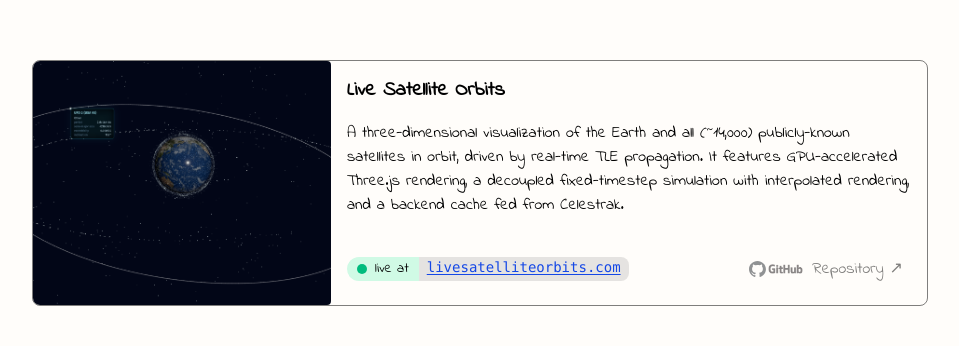
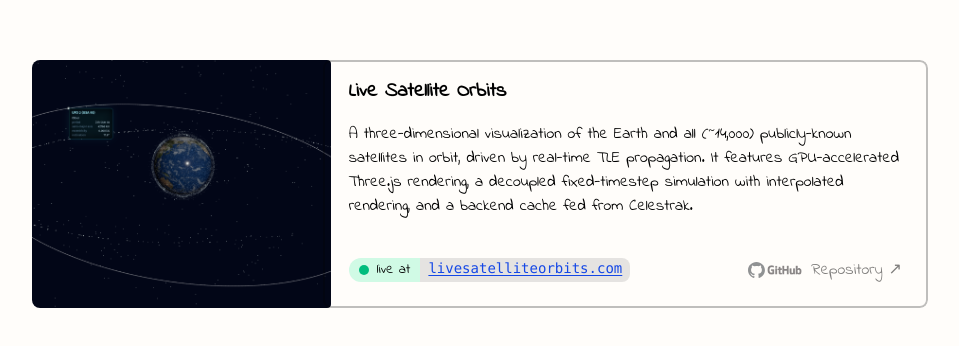
Before and after one commit to ageofabenius/ben-personal-site, a SvelteKit app: page /projects in a window 1280 px wide. Shown: the part 104-450 px from the top of the page, without its empty margins (160-1119 px from the left). Built offline with nearby package versions, Linux system fonts and the light colour scheme.

Commit message:
Softened and cleaned up project card styling

```diff
--- a/src/routes/projects/Card.svelte
+++ b/src/routes/projects/Card.svelte
@@ -20,8 +20,7 @@
     grid grid-cols-1
     overflow-hidden
     rounded-lg
-    border
-    border-black/50 lg:grid-cols-3
+	lg:grid-cols-3
     {LAYOUT_DEBUG && 'bg-orange-200'}"
 >
 	<!-- Screenshot -->
@@ -35,7 +34,27 @@
 		{/if}
 	</div>
 	<!-- Text -->
-	<div class="flex flex-col gap-4 p-4 lg:col-span-2 {LAYOUT_DEBUG && 'bg-fuchsia-100'}">
+	<div
+		class="
+		-mt-2
+		rounded-lg
+		border-2
+		border-black/25
+		pt-2
+		lg:col-span-2
+		lg:mt-0
+		lg:-ml-2
+		lg:pt-0
+		lg:pl-2
+		"
+	>
+		<div
+			class="
+			flex flex-col
+			gap-4
+			p-4
+			{LAYOUT_DEBUG && 'bg-fuchsia-100'}"
+		>
 			<!-- Title -->
 			<h1 class="text-xl font-semibold {LAYOUT_DEBUG && 'bg-lime-100'}">{title}</h1>
 			<!-- Description -->
@@ -54,3 +73,4 @@
 			{/if}
 		</div>
 	</div>
+</div>
```
Lines whose indentation alone changed are shown as unchanged.
